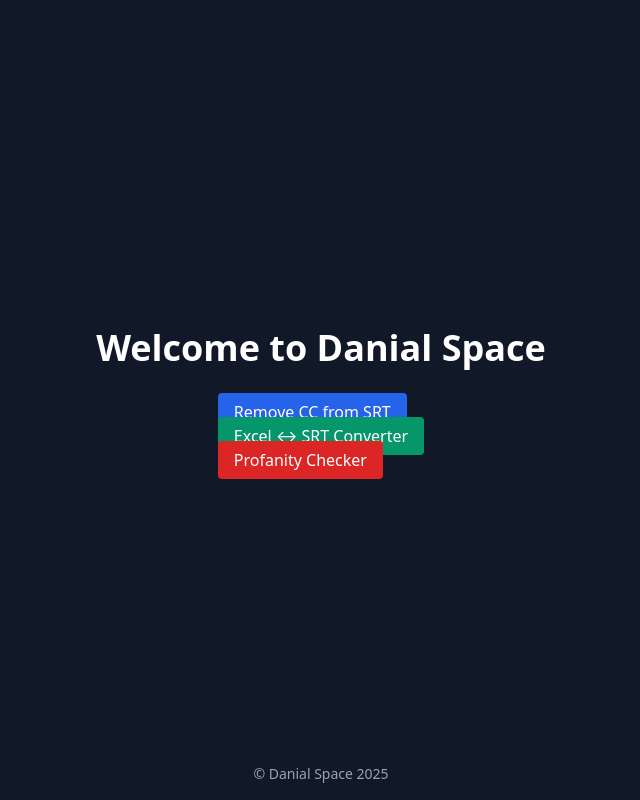
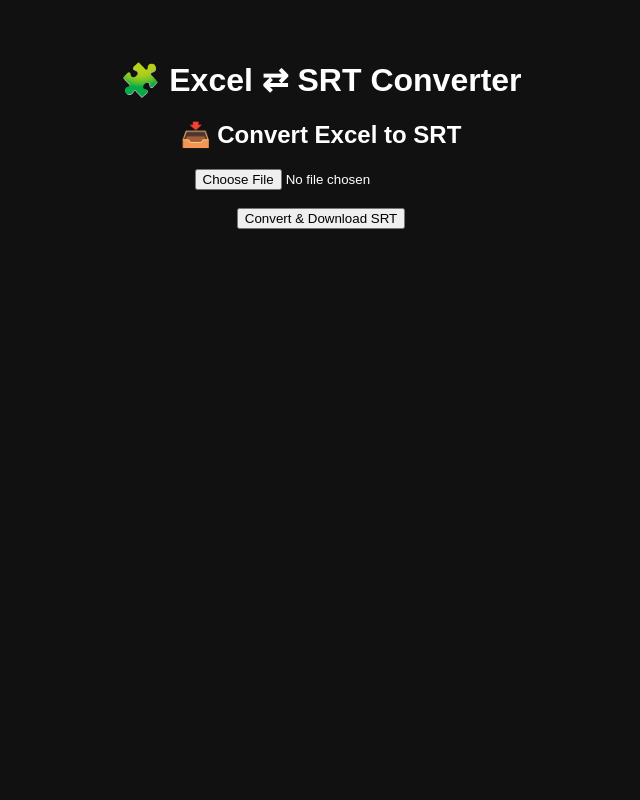
Before and after one commit to lokosmotos/Danialspacex, a Flask app: page /converter in a window 1280 px wide. Shown: the whole page, without its empty margins (319-959 px from the left). Run offline with Flask 3, Linux system fonts and the light colour scheme.

Commit message:
Update converter.html

```diff
--- a/templates/converter.html
+++ b/templates/converter.html
@@ -1,17 +1,16 @@
 <!DOCTYPE html>
-<html lang="en" class="dark">
+<html lang="en">
 <head>
-    <meta charset="UTF-8">
-    <title>Danial Space</title>
-    <link href="https://cdn.jsdelivr.net/npm/tailwindcss@2.2.19/dist/tailwind.min.css" rel="stylesheet">
+  <meta charset="UTF-8">
+  <title>Excel ⇄ SRT Converter | Danial Space</title>
 </head>
-<body class="bg-gray-900 text-white min-h-screen flex flex-col justify-center items-center">
-    <h1 class="text-4xl font-bold mb-8">Welcome to Danial Space</h1>
-    <div class="space-y-4">
-        <a href="/cc-remover" class="bg-blue-600 hover:bg-blue-700 px-4 py-2 rounded">Remove CC from SRT</a><br>
-        <a href="/converter" class="bg-green-600 hover:bg-green-700 px-4 py-2 rounded">Excel ↔ SRT Converter</a><br>
-        <a href="/profanity-checker" class="bg-red-600 hover:bg-red-700 px-4 py-2 rounded">Profanity Checker</a>
-    </div>
-    <footer class="absolute bottom-4 text-sm text-gray-400">© Danial Space 2025</footer>
+<body style="background:#111;color:#fff;font-family:sans-serif;text-align:center;padding:2em;">
+  <h1>🧩 Excel ⇄ SRT Converter</h1>
+
+  <h2>📥 Convert Excel to SRT</h2>
+  <form action="/convert-excel-to-srt" method="post" enctype="multipart/form-data">
+    <input type="file" name="excelfile" required><br><br>
+    <button type="submit">Convert & Download SRT</button>
+  </form>
 </body>
 </html>
```
